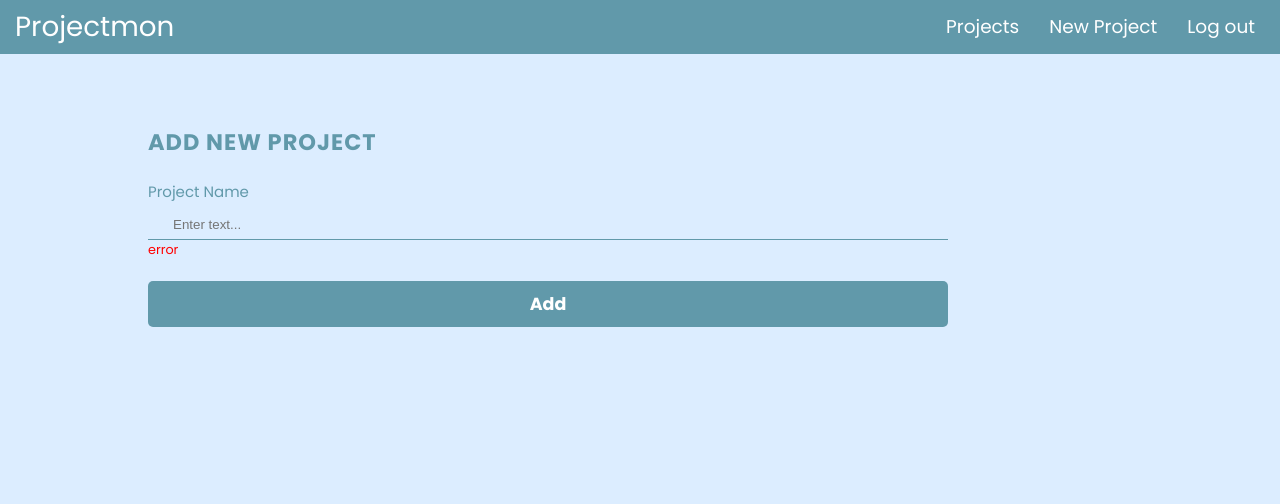
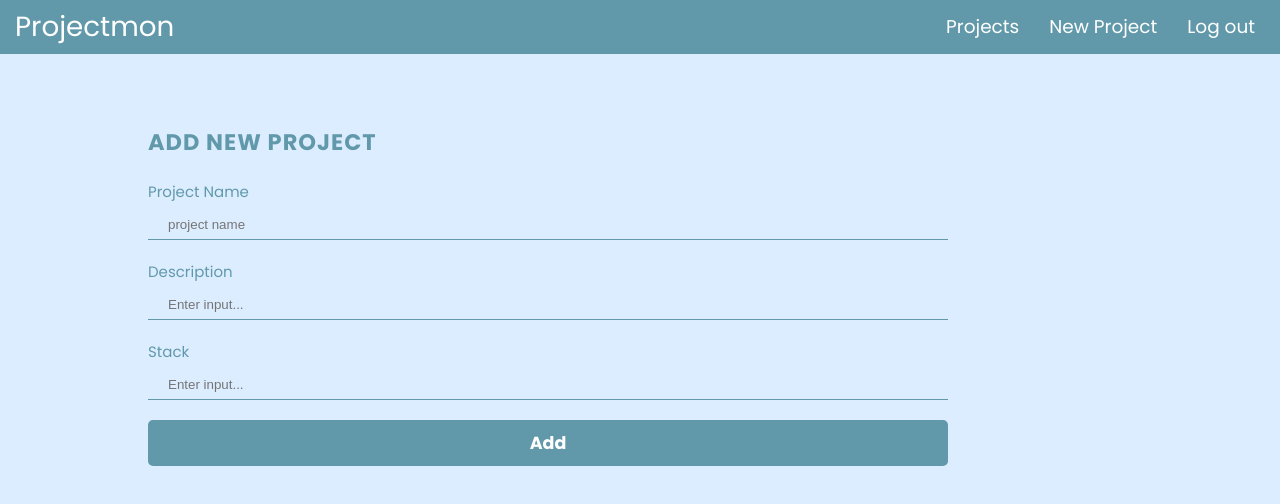
Before and after one commit to DorSarel/projectmon, a React (Create React App) app: page /new-project in a window 1280 px wide. Shown: the top 504 px of the page. Built offline with nearby package versions, Linux system fonts and the light colour scheme.

Commit message:
style Form & TextInput components

```diff
--- a/src/components/Common/TextInput.js
+++ b/src/components/Common/TextInput.js
@@ -1,6 +1,13 @@
 import React from 'react';
 
-const TextInput = ({ name, label, value, onChange, error }) => {
+const TextInput = ({
+  name,
+  label,
+  value,
+  placeholder = 'Enter input...',
+  onChange,
+  error,
+}) => {
   return (
     <div className='form__control'>
       <label htmlFor={name} className='form__label'>
@@ -11,7 +18,7 @@ const TextInput = ({ name, label, value, onChange, error }) => {
         type='text'
         value={value}
         name={name}
-        placeholder='Enter text...'
+        placeholder={placeholder}
         onChange={onChange}
       />
       {error && <p className='form__error'>{error}</p>}
--- a/src/components/Common/style.scss
+++ b/src/components/Common/style.scss
@@ -23,7 +23,7 @@
     border: 0;
     background-color: transparent;
     border-bottom: 1px solid var(--secondary-color);
-    padding: 0.75rem 2.5rem;
+    padding: 0.75rem 2rem;
   }
 
   &__error {
--- a/src/components/Projects/NewProject.js
+++ b/src/components/Projects/NewProject.js
@@ -11,9 +11,24 @@ const NewProject = () => {
         <TextInput
           name='project_name'
           label='project name'
+          placeholder='project name'
           value=''
           onChange={() => {}}
-          error='error'
+          error=''
+        />
+        <TextInput
+          name='description'
+          label='description'
+          value=''
+          onChange={() => {}}
+          error=''
+        />
+        <TextInput
+          name='stack'
+          label='stack'
+          value=''
+          onChange={() => {}}
+          error=''
         />
         <button className='btn'>Add</button>
       </Form>
```
